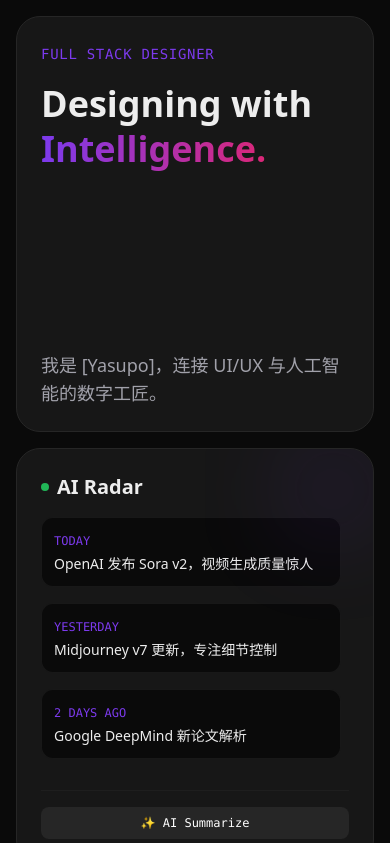
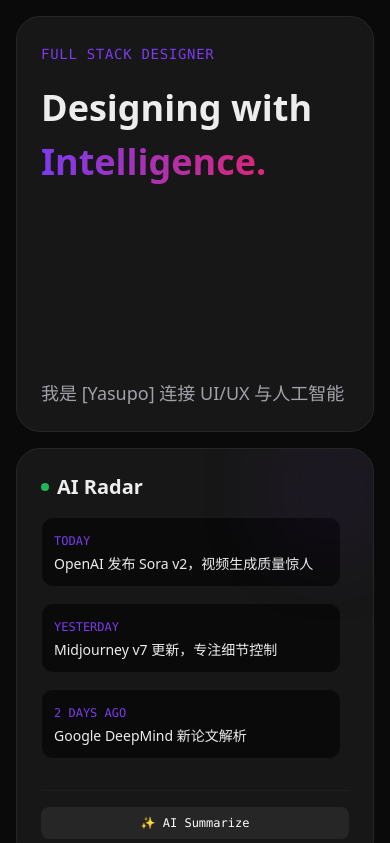
Before and after one commit to qtyasupo/ai-portfolio, a Next.js app: page / in a window 390 px wide. Shown: the top 843 px of the page. Built offline with nearby package versions, Linux system fonts and the light colour scheme.

Commit message:
update spacing

```diff
--- a/app/page.tsx
+++ b/app/page.tsx
@@ -10,13 +10,13 @@ export default function Home() {
         <div className="row-span-2 md:col-span-2 md:row-span-2 rounded-3xl bg-surface border border-highlight p-6 flex flex-col justify-between hover:border-primary/50 transition-colors duration-300">
           <div>
             <span className="text-primary font-mono text-sm tracking-wider">FULL STACK DESIGNER</span>
-            <h1 className="text-4xl md:text-5xl font-bold mt-4 leading-tight">
+            <h1 className="text-4xl md:text-5xl font-bold mt-4 leading-normal">
               Designing with <br/>
               <span className="text-transparent bg-clip-text bg-gradient-to-r from-primary to-secondary">Intelligence.</span>
             </h1>
           </div>
           <p className="text-txt-dim max-w-md text-lg">
-            我是 [Yasupo]，连接 UI/UX 与人工智能的数字工匠。
+            我是 [Yasupo] 连接 UI/UX 与人工智能
           </p>
         </div>
 
```
